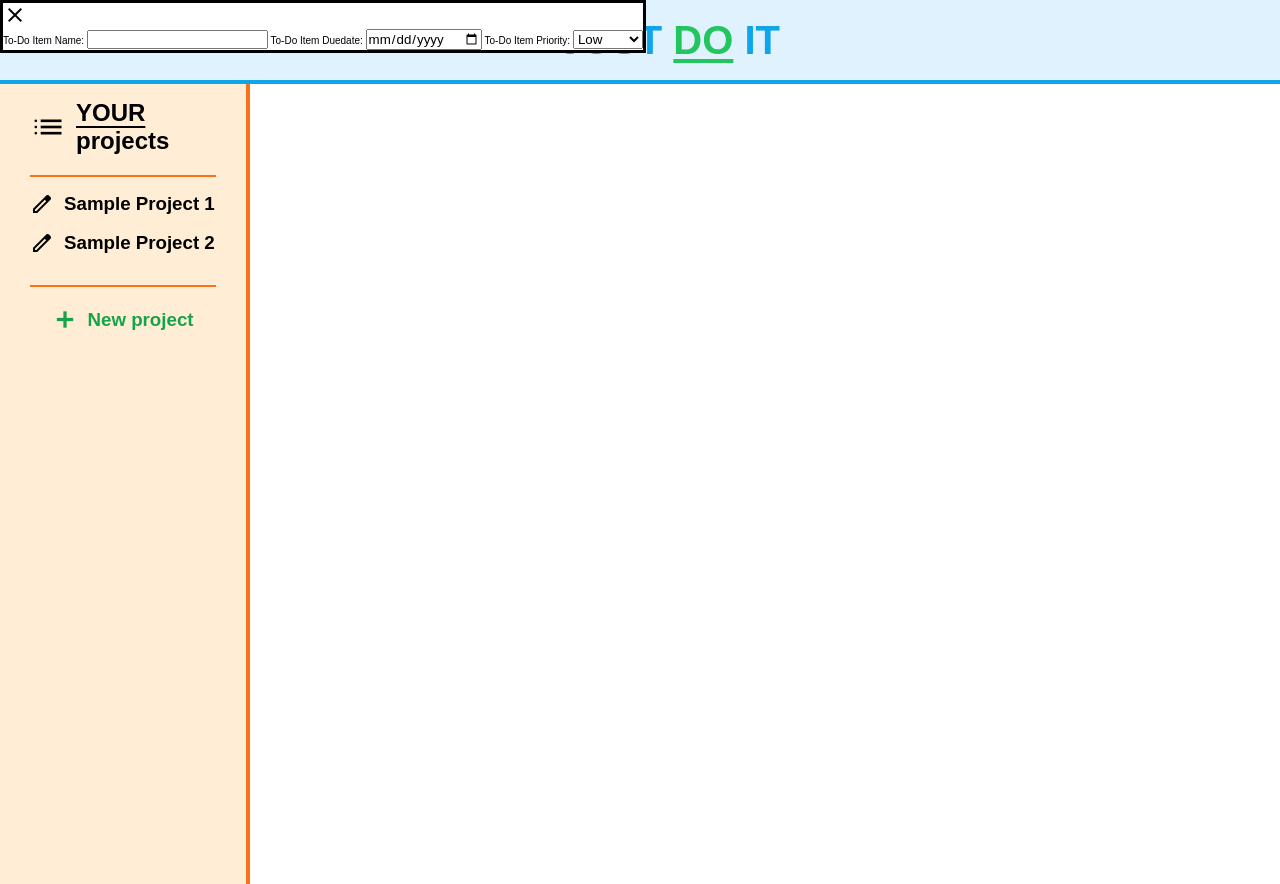
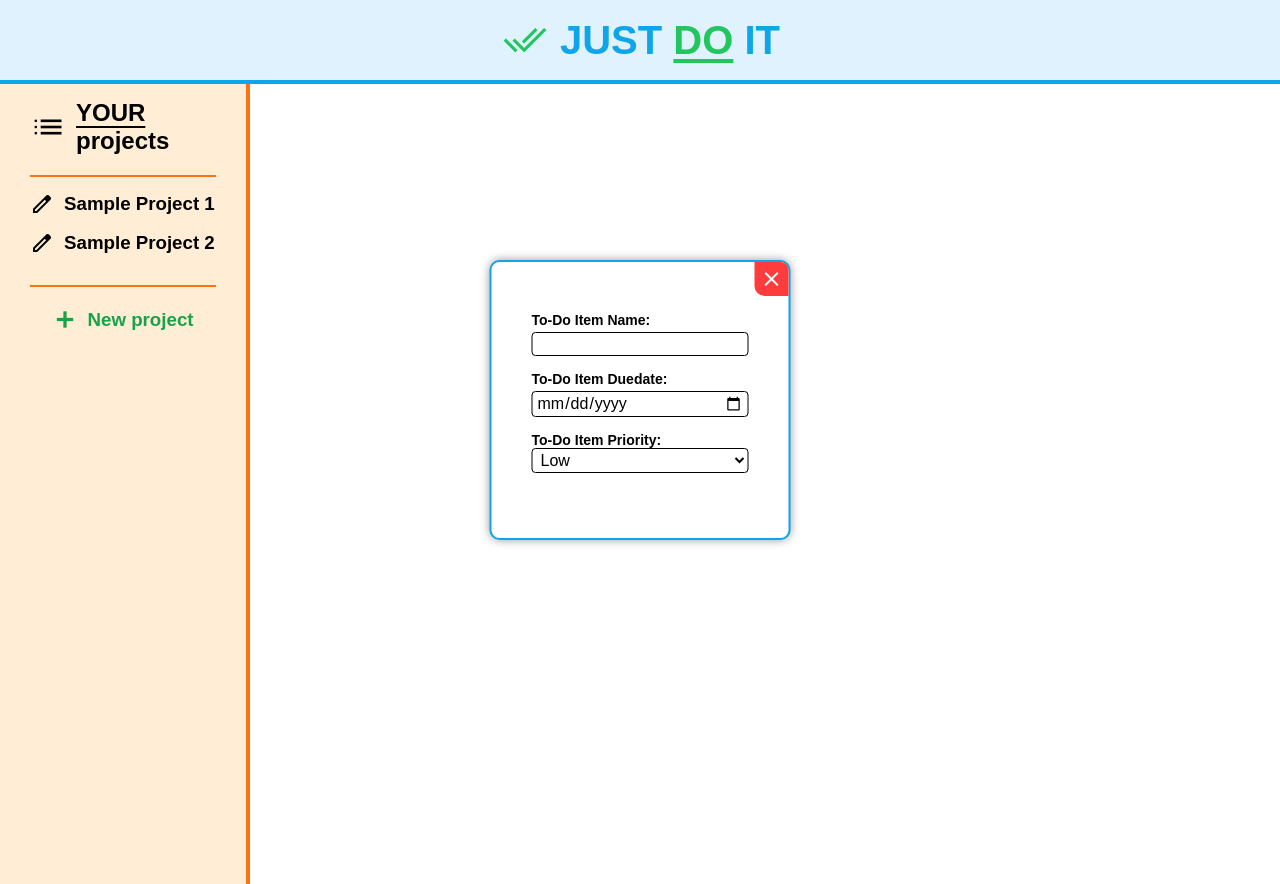
Before and after one commit to 0BooM/todo-list, a website built with webpack: page src/index.html in a window 1280 px wide. Built offline with nearby package versions, Linux system fonts and the light colour scheme.

Commit message:
Style dialog

```diff
--- a/src/style.css
+++ b/src/style.css
@@ -263,3 +263,63 @@ main .add-item:hover {
 main .add-item:active {
   background-color: rgb(177, 177, 177);
 }
+
+dialog {
+  font-weight: bold;
+  font-size: 1.4rem;
+  border: 2px solid #0ea5e9;
+  padding: 5rem 4rem;
+  border-radius: 1rem;
+  box-shadow: 0 0 10px rgba(0, 0, 0, 0.4);
+  position: fixed; /* Changed to fixed to center properly */
+  top: 50%;
+  left: 50%;
+  transform: translate(-50%, -50%);
+  z-index: 1000; /* Ensure it's above other elements */
+  background: white;
+  display: none;
+}
+dialog[open] {
+  display: block;
+}
+
+dialog .close-icon {
+  color: white;
+  position: absolute;
+  text-align: right;
+  cursor: pointer;
+  right: 0px;
+  top: -0px;
+  padding: 0.5rem;
+  background-color: rgb(255, 60, 60);
+  border-radius: 0 0.8rem 0 1rem;
+  transition: 0.2s;
+}
+dialog .close-icon:hover {
+  background-color: red;
+}
+dialog .close-icon:active {
+  background-color: rgb(200, 0, 0);
+}
+
+dialog input,
+dialog select {
+  background-color: white;
+  border: 1px solid black;
+  font-size: 1.6rem;
+  padding: 0.2rem 0.4rem;
+  border-radius: 0.4rem;
+}
+dialog form,
+dialog form label {
+  display: flex;
+  flex-direction: column;
+  justify-content: center;
+}
+
+dialog form input {
+  margin-top: 0.4rem;
+}
+dialog form label {
+  margin-bottom: 1.5rem;
+}
```
